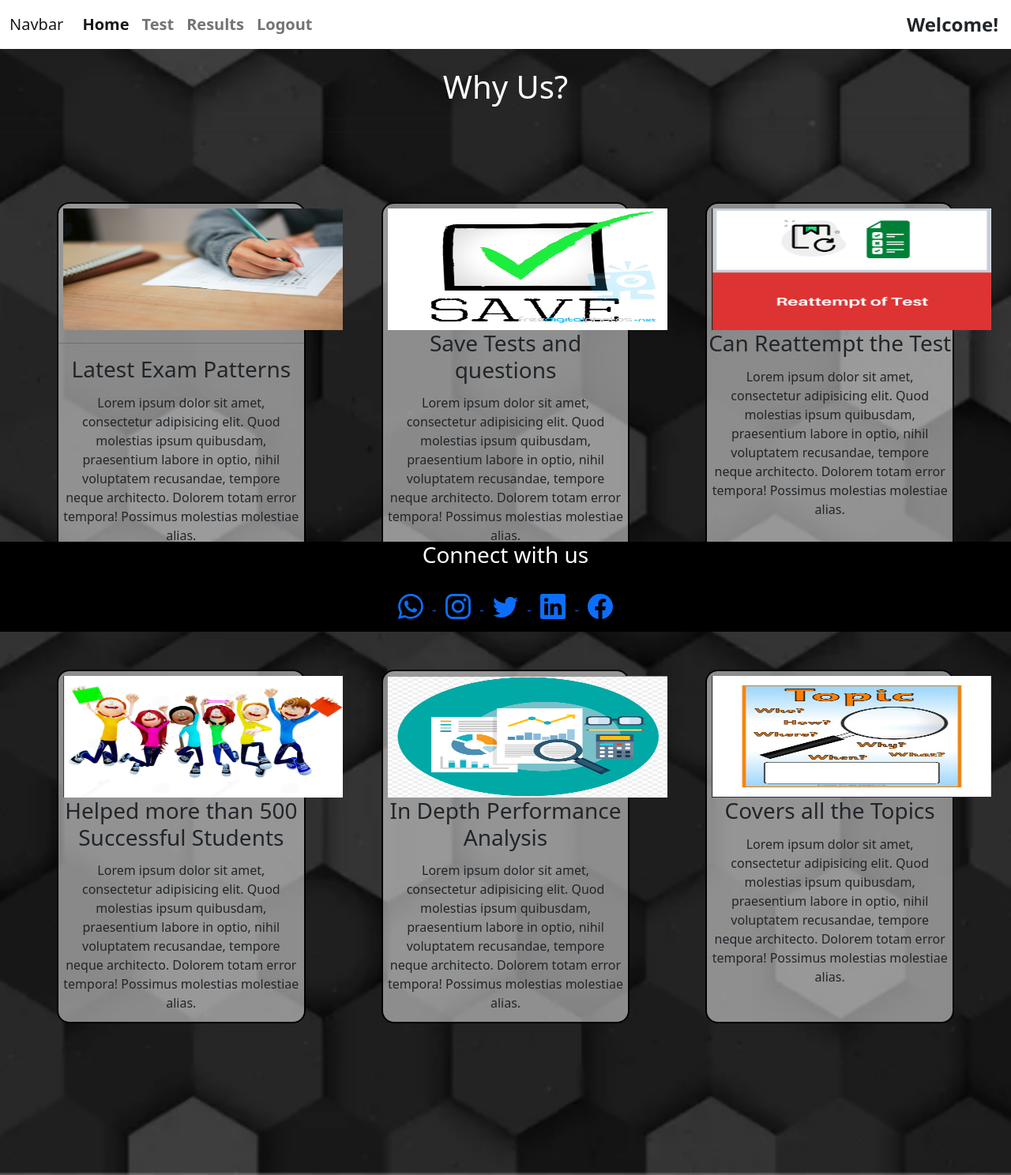
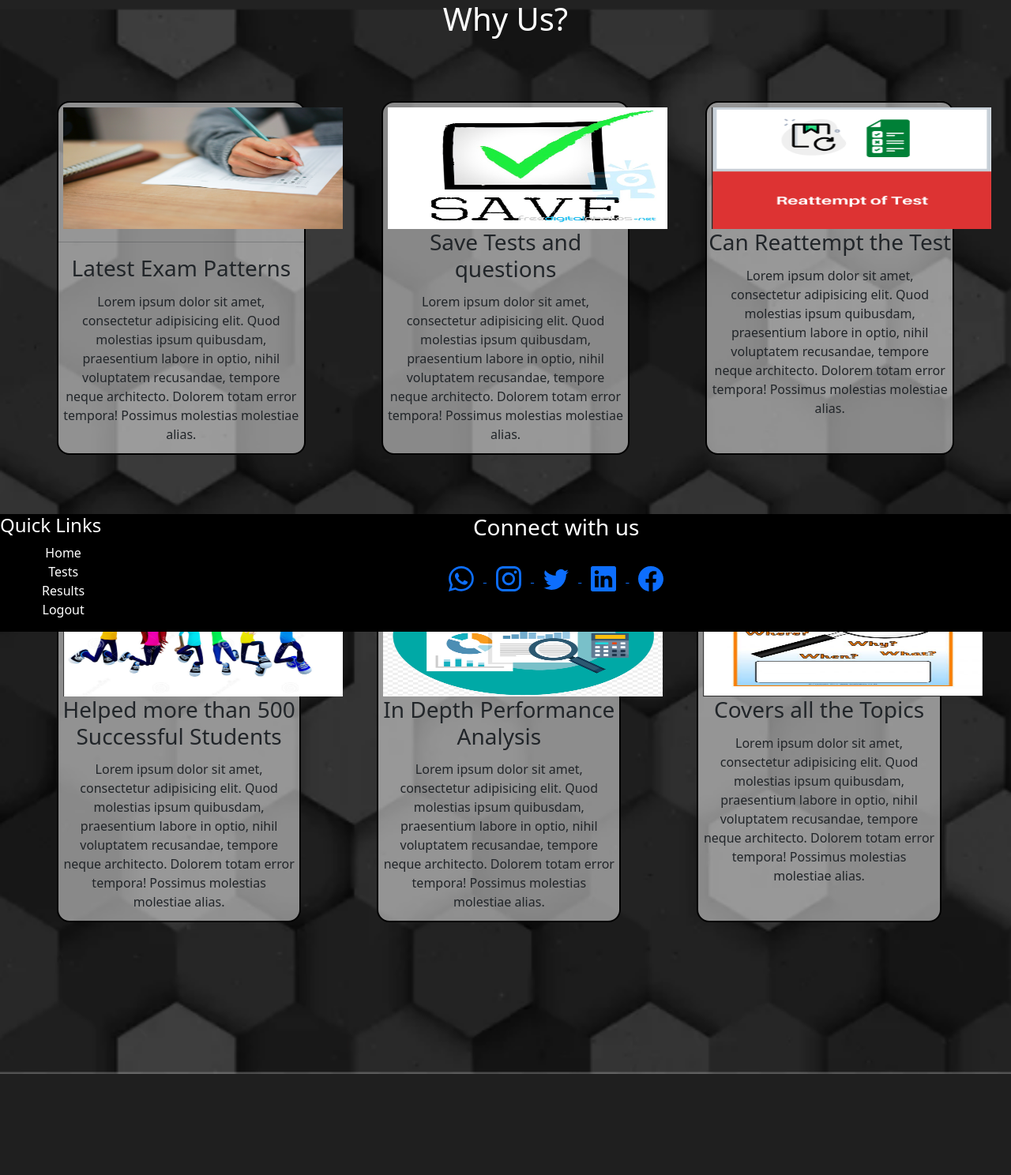
Before and after one commit to Anvita0305/PPL, a PHP site: page /home.php in a window 1280 px wide. Shown: the whole page at 79% size. After the commit the page ends 1360 px from the top, so only its background shows below. Run offline with PHP 8.4, Linux system fonts and the light colour scheme.

Commit message:
Add files via upload

```diff
--- a/login-signup.php/home.php
+++ b/login-signup.php/home.php
@@ -25,14 +25,12 @@
         background-image: url('background_home.png');
         background-repeat: no-repeat;
         background-size: cover;
-        z-index=2;
     }
     .main_content {
         display: flex;
         flex-direction: row;
         justify-content: center;
         padding: 1.5rem;
-        z-index=1;
     }
 
     .card {
@@ -83,48 +81,12 @@
 </head>
 
 <body class="img">
-    <!-- <canvas id="canvas" width="1920" height="922"></canvas> -->
 
-    <!-- ====nav bar starts=== -->
-    <nav class="navbar navbar-expand-lg navbar-light" style="background-color: white;z-index=3;">
-        <div class="container-fluid">
-            <a class="navbar-brand" href="#">Navbar</a>
-            <button class="navbar-toggler" type="button" data-bs-toggle="collapse" data-bs-target="#navbarNav"
-                aria-controls="navbarNav" aria-expanded="false" aria-label="Toggle navigation">
-                <span class="navbar-toggler-icon"></span>
-            </button>
-            <div class="collapse navbar-collapse" id="navbarNav">
-                <ul class="navbar-nav" style="font-size:1.25rem">
-                    <li class="nav-item">
-                        <a class="nav-link active" aria-current="page" href="#"><b>Home</b></a>
-                    </li>
-                    <li class="nav-item">
-                        <a class="nav-link" href="index.php"><b>Test</b></a>
-                    </li>
-                    <li class="nav-item">
-                        <a class="nav-link" href="#"><b>Results</b></a>
-                    </li>
-                    <li class="nav-item">
-                        <a class="nav-link" href="logout.php"><b>Logout</b></a>
-                    </li>
-                    <!-- <li class="nav-item">
-                                                            <a class="nav-link disabled">Results</a>
-                                                  </li> -->
-                </ul>
-
-            </div>
-        </div>
-        <div class="greet" id="greet" style="font-weight: 700;font-size: 1.5rem;float:right;padding-right:1rem;">
-            Welcome!</div>
-    </nav>
-    <!-- ====Nav Bar ends==== -->
 
     <!-- =====home page styling starts==== -->
-    <br>
+
     <h1 class="head">Why Us?</h1>
-    <hr>
-    <hr>
-    <div class="main_content">
+     <div class="main_content">
         <div class="card" data-aos="fade-right" data-aos-easing="linear" data-aos-duration="1500" >
             <div class="card_img">
                 <img src="exam pattern.png" alt="Exam Pattern" class="card_img" style="width:22.5rem">
@@ -223,12 +185,21 @@
                     Possimus molestias molestiae alias.
                 </div>
             </div>
-        </div>
+        </div> -->
     </div>
     <!-- =====home page styling ends==== -->
 <br><br><br><br><br>
     <!-- ====footer starts==== -->
     <footer class="foot">
+        <div style="float:left;">
+            <h4>Quick Links</h4>
+            <ul style="list-style: none;text-decoration: none;color: white;magrin-left:-1rem;">
+                <li><a href="home.php" style="list-style: none;text-decoration: none;color: white;magrin-left:-1rem;">Home</a></li>
+                <li><a href="index.php" style="list-style: none;text-decoration: none;color: white;magrin-left:-1rem;">Tests</a></li>
+                <li><a href="#" style="list-style: none;text-decoration: none;color: white;magrin-left:-1rem;">Results</a></li>
+                <li><a href="logout.php" style="list-style: none;text-decoration: none;color: white;magrin-left:-1rem;">Logout</a></li>
+            </ul>
+        </div>
         <h3>Connect with us </h3>
         <br>
         <div>
```
